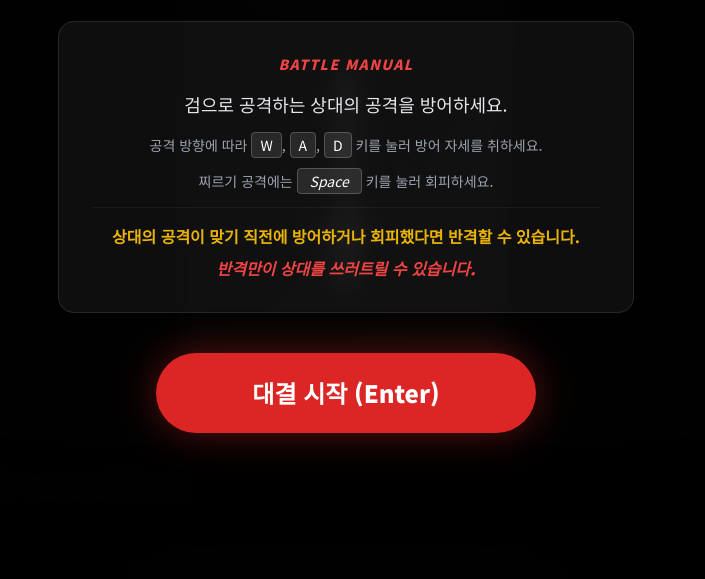
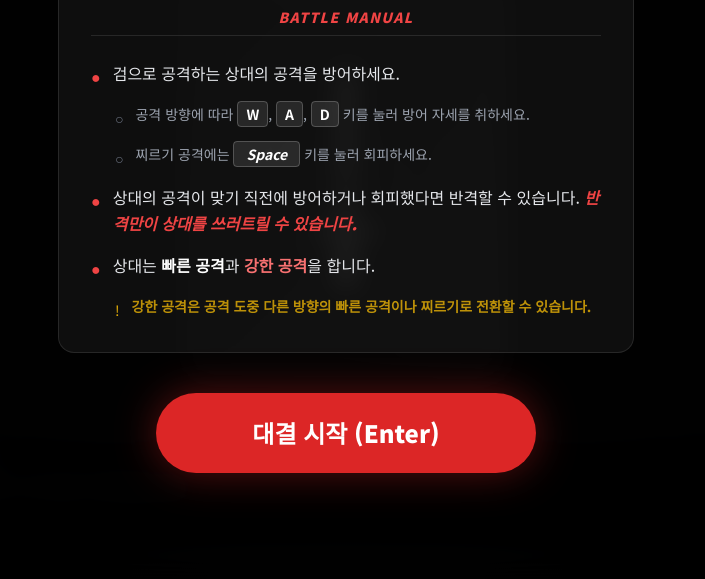
Before and after one commit to Maruchoi01/ForMaru, a plain HTML site: page index.html in a window 1280 px wide. Shown: the part 221-800 px from the top of the page, without its empty margins (294-999 px from the left). Drawn offline with nearby package versions, Linux system fonts and the light colour scheme.

Commit message:
매뉴얼 수정

```diff
--- a/index.html
+++ b/index.html
@@ -218,29 +218,56 @@
 
     <!-- Start Screen -->
     <div id="start-screen" class="absolute inset-0 bg-black/90 z-[600] flex flex-col items-center justify-center backdrop-blur-md">
-        <div class="text-center mb-12">
+        <div class="text-center mb-10">
             <h2 class="text-5xl font-black text-white italic tracking-tighter">상대와 대결할 준비가 되셨습니까?</h2>
         </div>
 
         <!-- Manual Section -->
-        <div class="max-w-xl w-full bg-white/5 border border-white/10 rounded-2xl p-8 mb-10 text-center space-y-4 shadow-2xl">
-            <h3 class="text-red-500 font-black italic tracking-widest uppercase text-sm mb-4">Battle Manual</h3>
-            <p class="text-gray-200 text-lg font-medium leading-relaxed">
+        <div class="max-w-xl w-full bg-white/5 border border-white/10 rounded-2xl p-8 mb-10 text-center shadow-2xl">
+            <h3 class="text-red-500 font-black italic tracking-widest uppercase text-sm mb-6 border-b border-white/10 pb-2">Battle Manual</h3>
+
+            <div class="space-y-4 text-left">
+                <div class="flex items-start gap-3">
+                    <span class="text-red-500 font-bold mt-1">●</span>
+                    <p class="text-gray-200 text-base leading-relaxed font-medium">
                         검으로 공격하는 상대의 공격을 방어하세요.
                     </p>
+                </div>
+
+                <div class="flex items-start gap-3 pl-6">
+                    <span class="text-gray-500 text-sm mt-1">○</span>
                     <p class="text-gray-400 text-sm">
-                공격 방향에 따라 <span class="text-white border border-white/20 px-2 py-0.5 rounded bg-white/10">W</span>, <span class="text-white border border-white/20 px-2 py-0.5 rounded bg-white/10">A</span>, <span class="text-white border border-white/20 px-2 py-0.5 rounded bg-white/10">D</span> 키를 눌러 방어 자세를 취하세요.
+                        공격 방향에 따라 <span class="text-white border border-white/20 px-2 py-0.5 rounded bg-white/10 font-bold">W</span>, <span class="text-white border border-white/20 px-2 py-0.5 rounded bg-white/10 font-bold">A</span>, <span class="text-white border border-white/20 px-2 py-0.5 rounded bg-white/10 font-bold">D</span> 키를 눌러 방어 자세를 취하세요.
                     </p>
+                </div>
+
+                <div class="flex items-start gap-3 pl-6">
+                    <span class="text-gray-500 text-sm mt-1">○</span>
                     <p class="text-gray-400 text-sm">
-                찌르기 공격에는 <span class="text-white border border-white/20 px-3 py-0.5 rounded bg-white/10 italic">Space</span> 키를 눌러 회피하세요.
+                        찌르기 공격에는 <span class="text-white border border-white/20 px-3 py-0.5 rounded bg-white/10 font-bold italic">Space</span> 키를 눌러 회피하세요.
                     </p>
-            <div class="pt-4 border-t border-white/5 space-y-2">
-                <p class="text-yellow-500 font-bold">
-                    상대의 공격이 맞기 직전에 방어하거나 회피했다면 반격할 수 있습니다.
+                </div>
+
+                <div class="flex items-start gap-3">
+                    <span class="text-red-500 font-bold mt-1">●</span>
+                    <p class="text-gray-200 text-base leading-relaxed font-medium">
+                        상대의 공격이 맞기 직전에 방어하거나 회피했다면 반격할 수 있습니다. <span class="text-red-500 font-black italic">반격만이 상대를 쓰러트릴 수 있습니다.</span>
                     </p>
-                <p class="text-red-500 font-black italic">
-                    반격만이 상대를 쓰러트릴 수 있습니다.
+                </div>
+
+                <div class="flex items-start gap-3">
+                    <span class="text-red-500 font-bold mt-1">●</span>
+                    <p class="text-gray-200 text-base leading-relaxed font-medium">
+                        상대는 <span class="text-white font-bold">빠른 공격</span>과 <span class="text-red-400 font-bold">강한 공격</span>을 합니다.
                     </p>
+                </div>
+
+                <div class="flex items-start gap-3 pl-6">
+                    <span class="text-yellow-500 text-sm mt-1">!</span>
+                    <p class="text-yellow-500/80 text-sm font-bold">
+                        강한 공격은 공격 도중 다른 방향의 빠른 공격이나 찌르기로 전환할 수 있습니다.
+                    </p>
+                </div>
             </div>
         </div>
 
```
Lines whose indentation alone changed are shown as unchanged.
